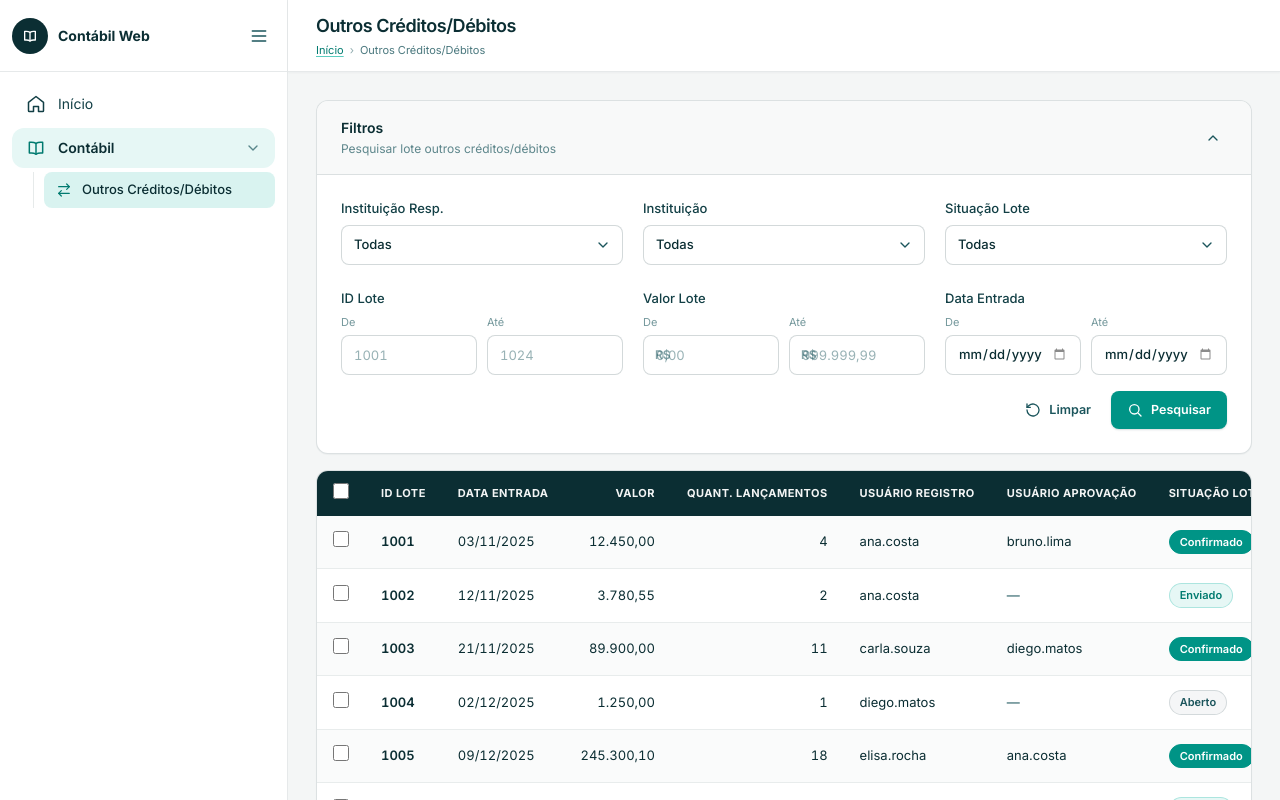
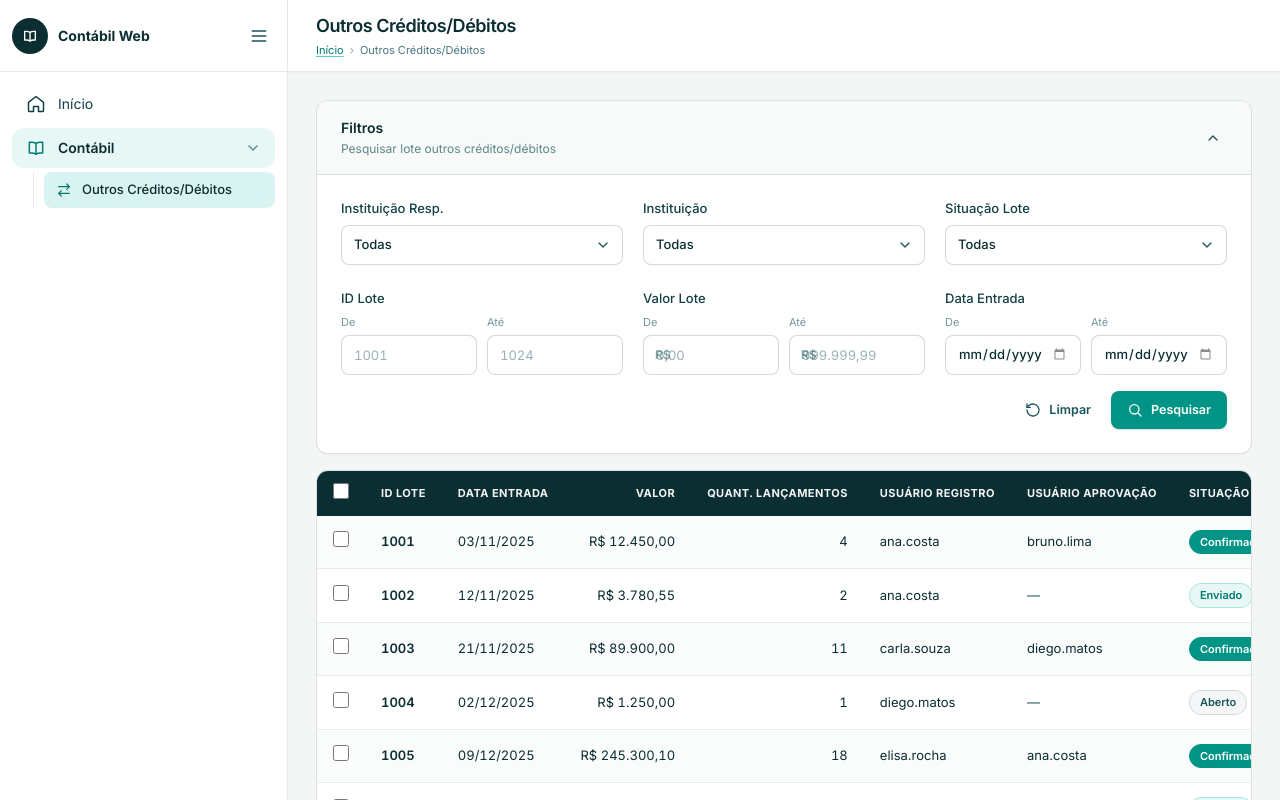
Before and after one commit to zrodrigolimaz/contabil-web, an Angular app: page / in a window 1280 px wide. Both pictures are taken after a click on the button "Limpar". Shown: the top 800 px of the page. Built offline with nearby package versions, Linux system fonts and the light colour scheme.

Commit message:
feat: exibe o valor do lote com o símbolo da moeda
A faixa de Valor no painel de filtros já traz o prefixo R$; sem ele na grade, a
mesma informação aparecia em duas linguagens na mesma tela.

```diff
--- a/src/app/features/outros-creditos-debitos/consulta-lotes/tabela-lotes/tabela-lotes.html
+++ b/src/app/features/outros-creditos-debitos/consulta-lotes/tabela-lotes/tabela-lotes.html
@@ -76,7 +76,7 @@
               {{ lote.dataEntrada | date: 'dd/MM/yyyy' }}
             </td>
             <td class="whitespace-nowrap px-4 py-3.5 text-right tabular-nums">
-              {{ lote.valor | number: '1.2-2' }}
+              {{ lote.valor | currency: 'BRL' }}
             </td>
             <td class="whitespace-nowrap px-4 py-3.5 text-right tabular-nums">
               {{ lote.quantidadeLancamentos }}
--- a/src/app/features/outros-creditos-debitos/consulta-lotes/tabela-lotes/tabela-lotes.ts
+++ b/src/app/features/outros-creditos-debitos/consulta-lotes/tabela-lotes/tabela-lotes.ts
@@ -1,4 +1,4 @@
-import { DatePipe, DecimalPipe } from '@angular/common';
+import { CurrencyPipe, DatePipe } from '@angular/common';
 import { ChangeDetectionStrategy, Component, computed, input, output } from '@angular/core';
 
 import { Lote, SituacaoLote } from '../../../../core/models/lote';
@@ -28,7 +28,7 @@ const LARGURAS_ESQUELETO = ['100%', '45%', '70%', '55%', '35%', '65%', '60%', '5
  */
 @Component({
   selector: 'app-tabela-lotes',
-  imports: [DatePipe, DecimalPipe],
+  imports: [CurrencyPipe, DatePipe],
   templateUrl: './tabela-lotes.html',
   changeDetection: ChangeDetectionStrategy.OnPush,
 })
```
Also changed, not shown: 1 other file (tests, documents, lock files or other folders).
